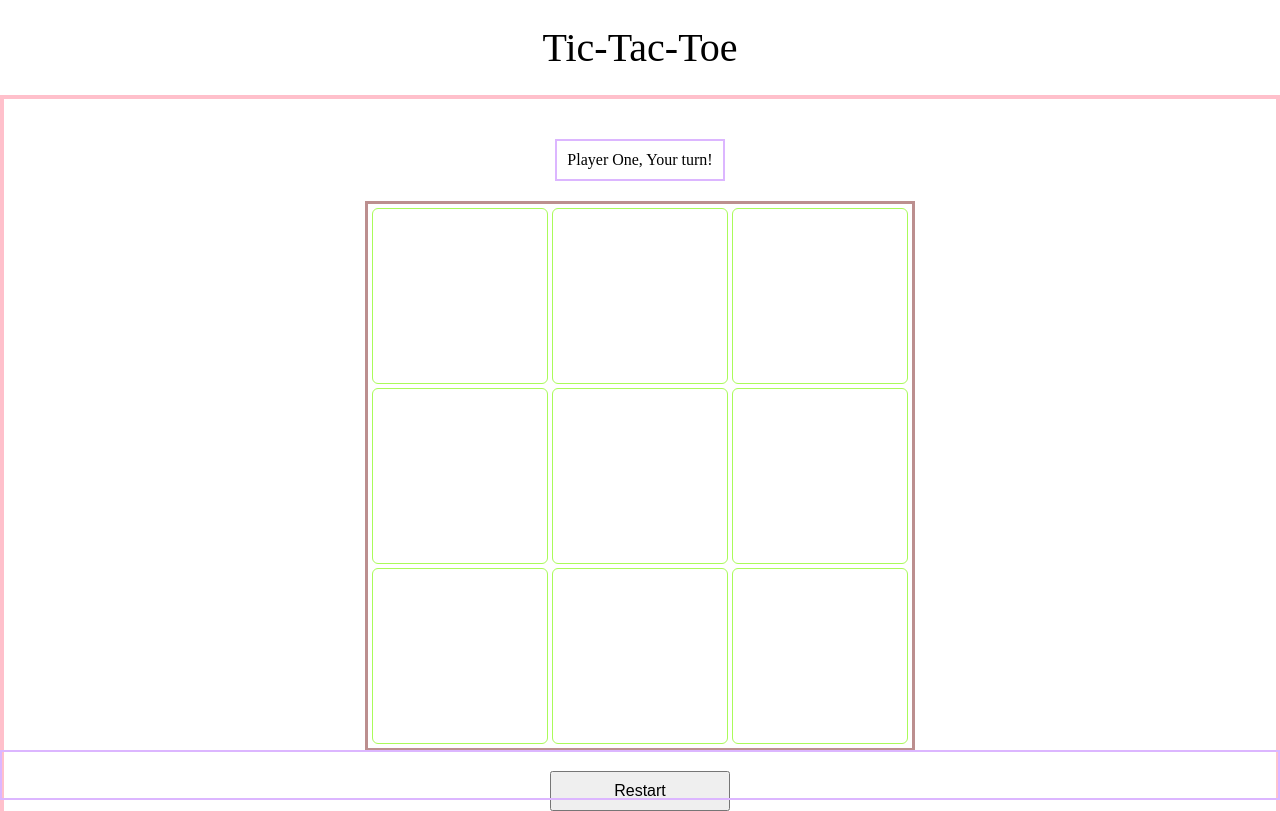
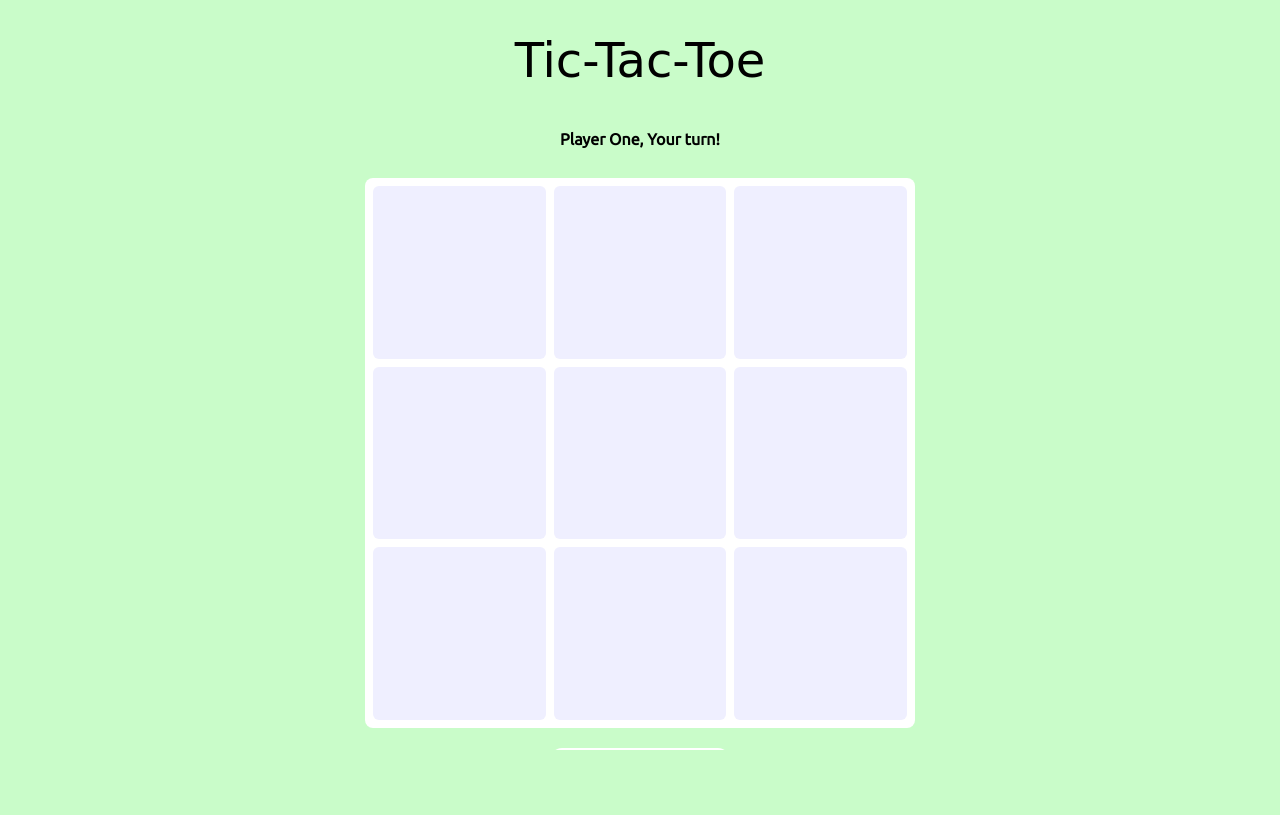
Before and after one commit to arpittaneja/Tic-Tac-Toe, a plain HTML site: page index.html in a window 1280 px wide. Drawn offline with Linux system fonts and the light colour scheme; a web font is replaced by a local one.

Commit message:
Add color and font styles

```diff
--- a/css/style.css
+++ b/css/style.css
@@ -4,69 +4,93 @@
     box-sizing: border-box;
 }
 
-body, html {
+body,
+html {
     height: 100%;
+    background-color: rgb(201, 252, 201);
 }
-
+/*
 body{
-    /* border: 3px solid rgb(29, 29, 138); */
-}
-
-html{
-    /* border: 3px solid rgb(178, 178, 226); */
-}
-
+    display: flex;
+    flex-flow: column nowrap;
+    justify-content: center;
+    align-items: space-between;
+} */
 header {
-    padding-block: clamp(0.5rem, 3vh, 2rem);
+    padding-block: clamp(0.5rem, 4vh, 2rem);
     text-align: center;
     font-size: 2.5rem;
+    /* padding-bottom: 40px; */
+    background-color: rgb(201, 252, 201);
+    font-family: 'Galada', cursive;
+    font-weight: 500;
+    font-size: 3rem;
 }
 
 .container {
-    border: 4px solid pink;
     display: flex;
     flex-flow: column nowrap;
     align-items: center;
     justify-content: center;
     gap: 20px;
+    background-color: rgb(201, 252, 201);
+    padding-inline: 20px;
 }
 
 .game-board {
-    border: 0.2rem solid rosybrown;
+    background-color: #fff;
+    /* border: 0.2rem solid rosybrown; */
     width: clamp(120px, 100vw, 550px);
     height: clamp(120px, 100vw, 550px);
     display: grid;
     grid-template: 1fr 1fr 1fr / 1fr 1fr 1fr;
-    padding: 4px;
-    gap: 4px;
+    padding: 8px;
+    gap: 8px;
+    border-radius: 8px;
 }
 
 .square {
-    border: 1px solid rgb(170, 251, 89);
+    background-color: #efefff;
+    /* border: 1px solid rgb(170, 251, 89); */
     display: flex;
     justify-content: center;
     align-items: center;
     font-size: 3rem;
-    border-radius: 6px;;
+    border-radius: 6px;
+    cursor: pointer;
 }
 
-.btn{
+button {
     width: 180px;
     height: 40px;
     font-size: 1rem;
+    cursor: pointer;
+    border-radius: 12px;
+    border: 4px solid white;
+    transition: all 0.2s ease;
+    background-color: rgb(201, 252, 201);
+    font-family: 'Ubuntu', sans-serif;
+    font-weight: 600;
 }
 
-.square:hover{
-    background-color: rgb(235, 255, 247);
+button:active {
+    transform: translateY(4px);
+
 }
 
-.player-turn{
-    margin-top: 40px;
-    border: 2px solid rgb(220, 182, 255);
+.square:hover {
+    background-color: #dfdffc;
+}
+
+.player-turn {
     padding: 10px;
+    font-family: 'Ubuntu', sans-serif;
+    font-weight: 600;
+
 }
 
 footer {
+    background-color: rgb(201, 252, 201);
     position: fixed;
     font-size: 1rem;
     bottom: 0px;
@@ -75,24 +99,38 @@ footer {
     display: flex;
     justify-content: center;
     align-items: center;
-    border: 2px solid rgb(220, 182, 255);
-    /* align-items: end; */
+    /* border: 2px solid rgb(220, 182, 255); */
+    /* z-index: -1; */
 }
 
-footer>span{
-    border: 2px solid rgb(220, 182, 255);
+footer>span {
+    /* border: 2px solid rgb(220, 182, 255); */
+    font-family: 'Ubuntu', sans-serif;
     transition: all 2s;
     opacity: 0;
 }
 
-footer:hover>span{
-opacity: 1;
+footer:hover>span {
+    opacity: 1;
 }
 
-a{
+a {
     text-decoration: none;
 }
 
-a:visited{
+a:visited {
     color: black;
 }
+
+a:hover {
+    color: green;
+}
+
+span>span {
+    color: rgb(255, 80, 80);
+}
+
+span>span:hover {
+    color: rgb(255, 0, 43);
+    cursor: pointer;
+}
--- a/index.html
+++ b/index.html
@@ -7,6 +7,9 @@
     <title>Tic-Tac-Toe</title>
     <link rel="stylesheet" href="css/style.css">
     <script src="js/script.js" defer></script>
+    <link rel="preconnect" href="https://fonts.googleapis.com">
+    <link rel="preconnect" href="https://fonts.gstatic.com" crossorigin>
+    <link href="https://fonts.googleapis.com/css2?family=Galada&family=Ubuntu&display=swap" rel="stylesheet">
 </head>
 <body>
     <header>
@@ -18,12 +21,12 @@
         </span>
         <div class="game-board">
         </div>
-        <button class="restart btn">
+        <button class="restart">
             Restart
         </button>
     </div>
     <footer>
-        <span>Made with <span class="heart">♥</span> by <a href="https://github.com/arpittaneja" target="_blank">Arpit
+        <span>Made with <span>♥</span> by <a href="https://github.com/arpittaneja" target="_blank">Arpit
                 Taneja</a></span>
     </footer>
 </body>
```
